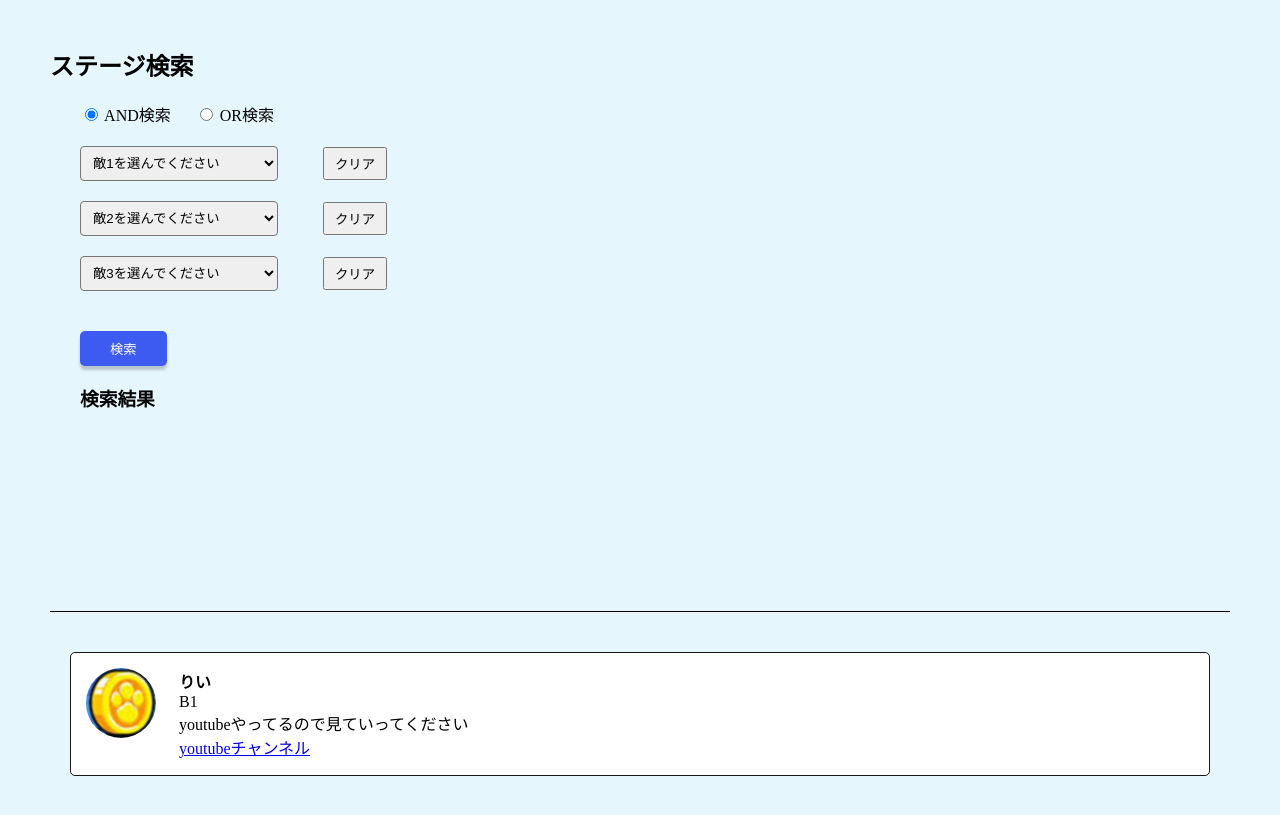
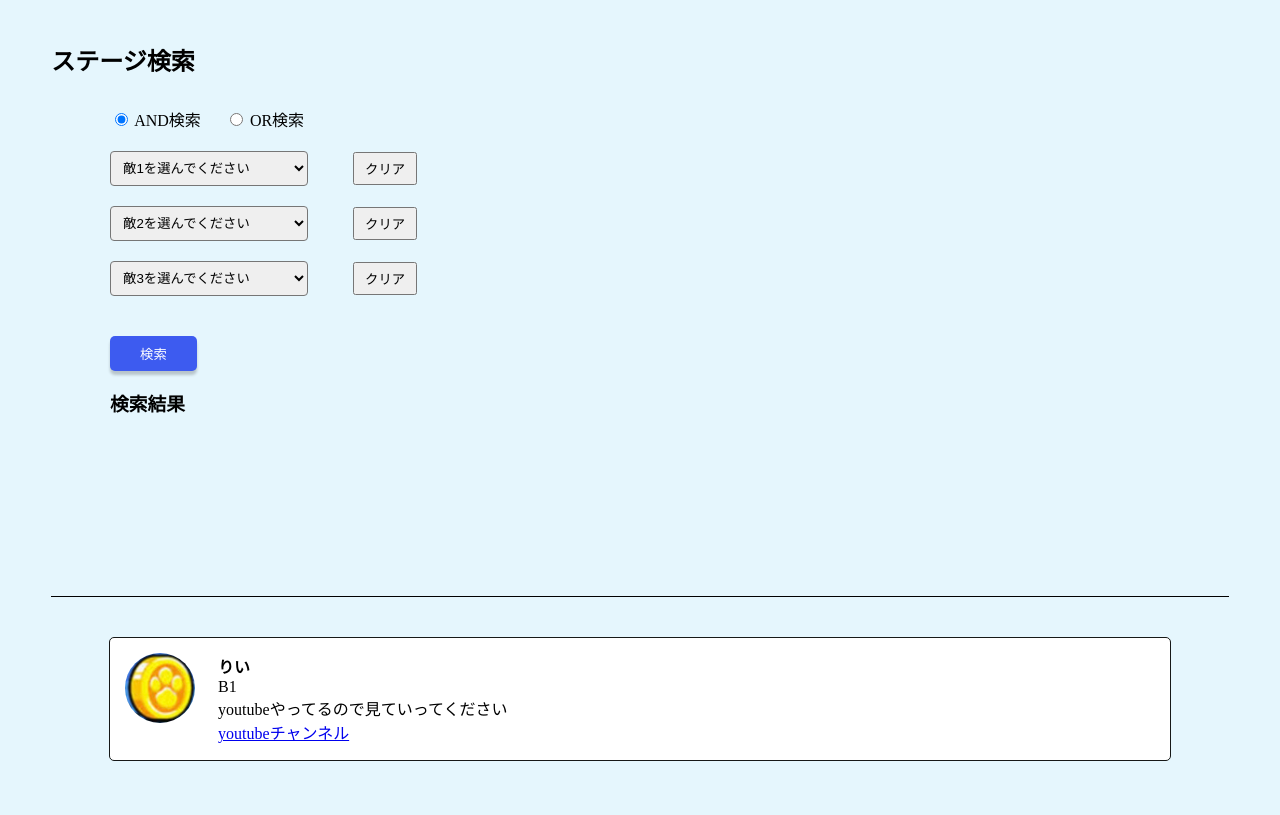
Before and after one commit to ishload/battlecats-search, a plain HTML site: page index.html in a window 1280 px wide. Shown: the part 519-1334 px from the top of the page. Drawn offline with Linux system fonts and the light colour scheme.

Commit message:
convert margin-right-left to a percentage

```diff
--- a/battlecats.css
+++ b/battlecats.css
@@ -2,7 +2,8 @@
 
 
 body{
-    margin:5px 50px;
+    margin:0 auto;
+    width:92%;
     background-color: rgb(229, 246, 253);
 }
 
@@ -12,9 +13,11 @@ h1{
 }
 
 .head{
-    width:600px;
     display:block;
     margin:0 auto;
+    max-width:600px;
+    height:auto;
+    width:100%;
 }
 
 .usage{
@@ -27,7 +30,9 @@ h1{
 }
 
 .stage{
-    margin:20px 20px 30px 30px;
+    margin-left:5%;
+    margin-top:30px;
+    margin-bottom:20px;
 }
 
 .search > div{
@@ -72,13 +77,14 @@ button:active{
 
 .introduce{
     border-top:1px solid black;
-    margin-top:200px;
+    margin-top:180px;
 }
 
 .person{
     border: 1px solid hsl(150, 4%, 9%);
     border-radius: 5px;
-    margin: 40px 20px;
+    margin:40px auto;
+    width:90%;
     display: flex;
     background:#fff;
 }
@@ -98,7 +104,7 @@ button:active{
 
 .result{
     margin-top: 30px;
-    margin-left:30px;
+    margin-left:2%;
     max-width:700px;
     padding: 20px;
     border: 1px solid hsl(150, 4%, 9%);
```
